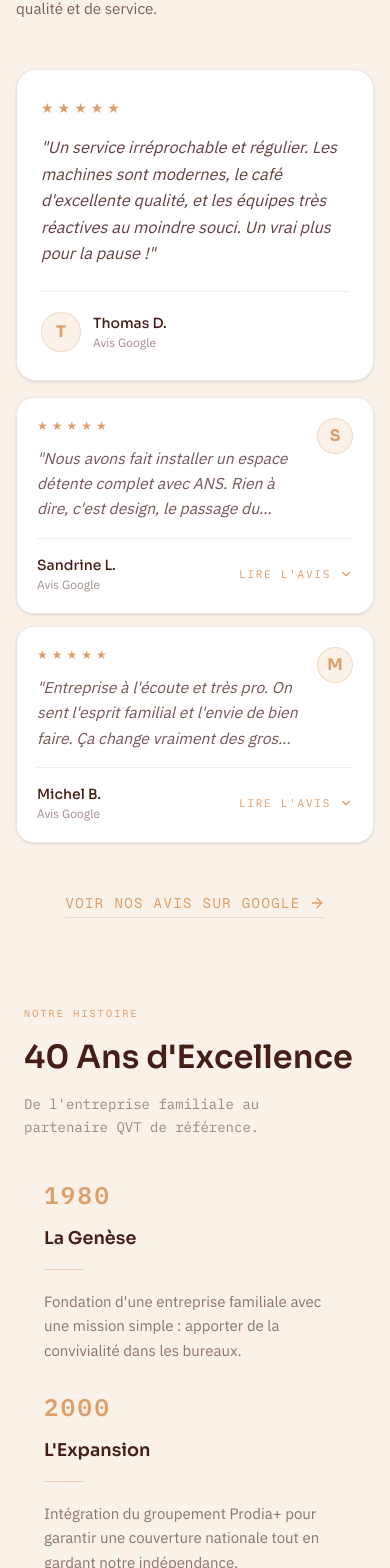
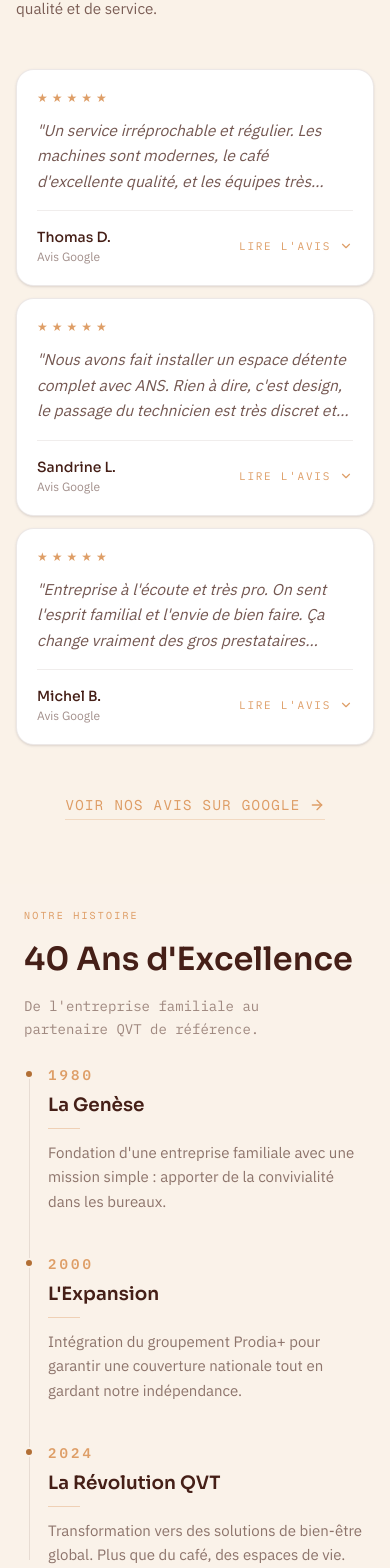
Before and after one commit to nohem-mg/ANS, a Next.js app: page / in a window 390 px wide. Shown: the part 2431-3999 px from the top of the page. Built offline with nearby package versions, Linux system fonts and the light colour scheme; a web font is replaced by a local one.

Commit message:
Update page.tsx

```diff
--- a/src/app/page.tsx
+++ b/src/app/page.tsx
@@ -216,15 +216,44 @@ const Timeline = () => {
 
   return (
     <div ref={sectionRef} className="relative">
-      {/* Connecting line track */}
+      {/* Mobile: vertical timeline */}
+      <div className="md:hidden relative pl-6">
+        <div className="absolute left-[5px] top-2 bottom-2 w-px bg-deep-roast/10" />
+        <motion.div
+          className="absolute left-[5px] top-2 w-px bg-golden-extraction/40 origin-top"
+          style={{ scaleY: lineScaleX }}
+        />
+        {MILESTONES.map((m, i) => (
+          <motion.div
+            key={m.year}
+            className="relative pb-10 last:pb-0"
+            initial={{ opacity: 0, x: -16 }}
+            whileInView={{ opacity: 1, x: 0 }}
+            viewport={{ once: true }}
+            transition={{ delay: 0.1 + i * 0.12, duration: 0.5, ease: [0.16, 1, 0.3, 1] }}
+          >
+            <div className="absolute -left-6 top-1 w-2.5 h-2.5 rounded-full bg-sienna-racing border-2 border-[#FAF2E9] z-10" />
+            <div className="text-sm font-mono uppercase tracking-[0.22em] text-golden-extraction mb-2" style={{ fontFamily: 'var(--font-ibm-plex-mono)', fontWeight: 600 }}>
+              {m.year}
+            </div>
+            <h3 className="text-deep-roast mb-3 leading-tight" style={{ fontFamily: 'var(--font-sora)', fontSize: '1.15rem', fontWeight: 600 }}>
+              {m.title}
+            </h3>
+            <div className="w-8 h-px bg-golden-extraction/40 mb-3" />
+            <p className="text-deep-roast/60 leading-relaxed text-[0.9375rem]" style={{ fontFamily: 'var(--font-ibm-plex-sans)' }}>
+              {m.desc}
+            </p>
+          </motion.div>
+        ))}
+      </div>
+
+      {/* Desktop: connecting line track */}
       <div className="relative hidden md:block mb-0">
         <div className="absolute left-[16.67%] right-[16.67%] top-0 h-px bg-deep-roast/10" />
-        {/* Animated golden fill */}
         <motion.div
           className="absolute left-[16.67%] right-[16.67%] top-0 h-px bg-golden-extraction/40 origin-left"
           style={{ scaleX: lineScaleX }}
         />
-        {/* Dots at each column center */}
         {MILESTONES.map((_, i) => (
           <motion.div
             key={i}
@@ -238,8 +267,8 @@ const Timeline = () => {
         ))}
       </div>
 
-      {/* 3-column grid */}
-      <div className="grid grid-cols-1 md:grid-cols-3">
+      {/* 3-column grid (desktop only) */}
+      <div className="hidden md:grid grid-cols-1 md:grid-cols-3">
         {MILESTONES.map((m, i) => (
           <motion.div
             key={m.year}
@@ -687,8 +716,7 @@ export default function Home() {
     return () => { document.body.style.overflow = ''; };
   }, [loading]);
 
-  const featuredTestimonial = TESTIMONIALS[0];
-  const compactTestimonials = TESTIMONIALS.slice(1);
+  const compactTestimonials = TESTIMONIALS;
 
   return (
     <>
@@ -994,39 +1022,7 @@ export default function Home() {
               </div>
             </div>
 
-            <div className="md:hidden space-y-4 mb-12">
-              <motion.div
-                initial={{ opacity: 0, y: 20 }}
-                whileInView={{ opacity: 1, y: 0 }}
-                viewport={{ once: true }}
-                transition={{ duration: 0.6 }}
-                className="bg-white border border-deep-roast/10 shadow-sm px-6 py-7 rounded-[1.25rem]"
-              >
-                <div className="flex gap-1 mb-4 text-golden-extraction">
-                  {[...Array(5)].map((_, i) => (
-                    <span key={i} className="text-sm">★</span>
-                  ))}
-                </div>
-
-                <p
-                  className="text-deep-roast/85 italic leading-relaxed text-[1.02rem]"
-                  style={{ fontFamily: 'var(--font-ibm-plex-sans)' }}
-                >
-                  "{featuredTestimonial.review}"
-                </p>
-
-                <div className="flex items-center gap-3 mt-6 pt-5 border-t border-deep-roast/8">
-                  <div className="w-10 h-10 rounded-full bg-[#FAF2E9] border border-golden-extraction/30 flex items-center justify-center text-golden-extraction font-bold" style={{ fontFamily: 'var(--font-sora)' }}>
-                    {featuredTestimonial.name.charAt(0)}
-                  </div>
-                  <div>
-                    <p className="text-deep-roast font-medium text-sm" style={{ fontFamily: 'var(--font-sora)' }}>{featuredTestimonial.name}</p>
-                    <p className="text-deep-roast/50 text-xs mt-0.5" style={{ fontFamily: 'var(--font-ibm-plex-sans)' }}>Avis Google</p>
-                  </div>
-                </div>
-              </motion.div>
-
-              <div className="space-y-3">
+            <div className="md:hidden space-y-3 mb-12">
               {compactTestimonials.map((t, idx) => {
                 const isExpanded = expandedMobileTestimonial === idx;
 
@@ -1039,7 +1035,6 @@ export default function Home() {
                     transition={{ delay: 0.1 + idx * 0.1, duration: 0.5 }}
                     className="bg-white border border-deep-roast/10 shadow-sm px-5 py-5 rounded-[1.1rem]"
                   >
-                      <div className="flex items-start justify-between gap-4">
                     <div className="min-w-0">
                         <div className="flex gap-1 mb-3 text-golden-extraction">
                           {[...Array(5)].map((_, i) => (
@@ -1065,11 +1060,6 @@ export default function Home() {
                         </p>
                     </div>
 
-                        <div className="w-9 h-9 rounded-full bg-[#FAF2E9] border border-golden-extraction/30 flex items-center justify-center text-golden-extraction font-bold shrink-0" style={{ fontFamily: 'var(--font-sora)' }}>
-                          {t.name.charAt(0)}
-                        </div>
-                      </div>
-
                     <div className="flex items-center justify-between gap-3 mt-4 pt-4 border-t border-deep-roast/8">
                       <div className="min-w-0">
                         <p className="text-deep-roast font-medium text-sm" style={{ fontFamily: 'var(--font-sora)' }}>{t.name}</p>
@@ -1089,7 +1079,6 @@ export default function Home() {
                   </motion.div>
                 );
               })}
-              </div>
             </div>
 
             <div className="hidden md:grid grid-cols-1 md:grid-cols-3 gap-8 mb-16">
```
Lines whose indentation alone changed are shown as unchanged.
